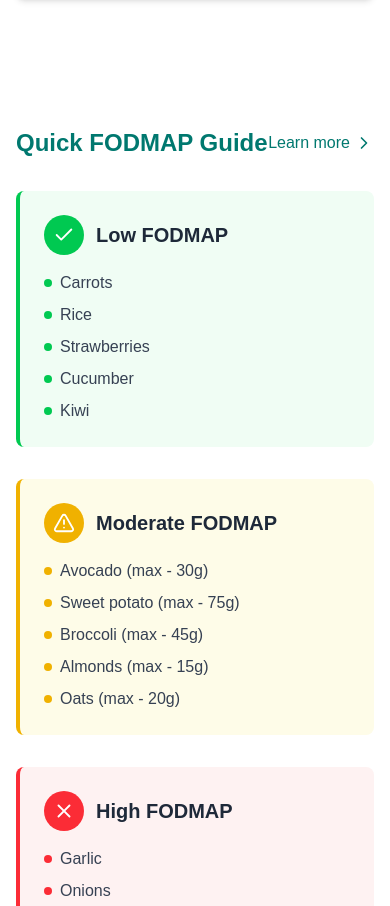
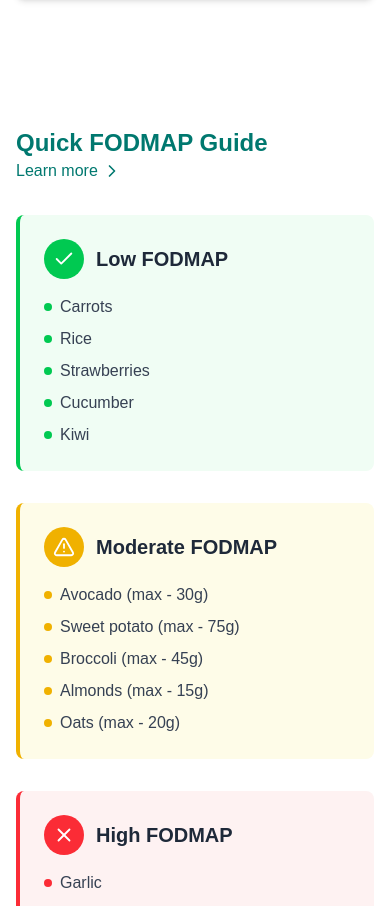
Before and after one commit to zarhaselene/fodmap-recipe, a Next.js app: page / in a window 390 px wide. Shown: the part 1730-2636 px from the top of the page. Built offline with nearby package versions, Linux system fonts and the light colour scheme.

Commit message:
Update FodmapGuide component layout for better responsiveness on larger screens

```diff
--- a/src/app/components/home/FodmapGuide.jsx
+++ b/src/app/components/home/FodmapGuide.jsx
@@ -51,7 +51,7 @@ const FodmapGuide = () => {
     <section className="py-16">
       <div className="max-w-7xl mx-auto px-4 sm:px-6 lg:px-8">
         <motion.div
-          className="flex items-center justify-between mb-8"
+          className="flex flex-col md:items-center justify-between mb-8"
           initial={{ opacity: 0, y: -20 }}
           animate={{ opacity: 1, y: 0 }}
           transition={{ duration: 0.5 }}
```
